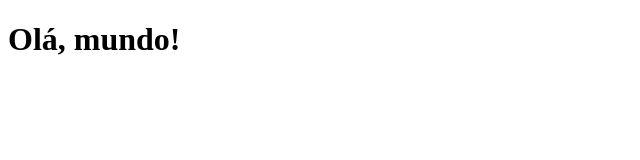
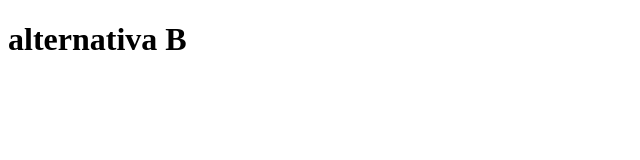
Before and after one commit to yanbritto/aula-git-01, a plain HTML site: page index.html in a window 1280 px wide. Shown: the whole page, without its empty margins (0-640 px from the left). Drawn offline with Linux system fonts and the light colour scheme.

Commit message:
Update index.html

```diff
--- a/index.html
+++ b/index.html
@@ -6,6 +6,6 @@
     <title>Git - aula 1</title>
 </head>
 <body>
-    <h1>Olá, mundo!</h1>
+    <h1>alternativa B</h1>
 </body>
 </html>
```
